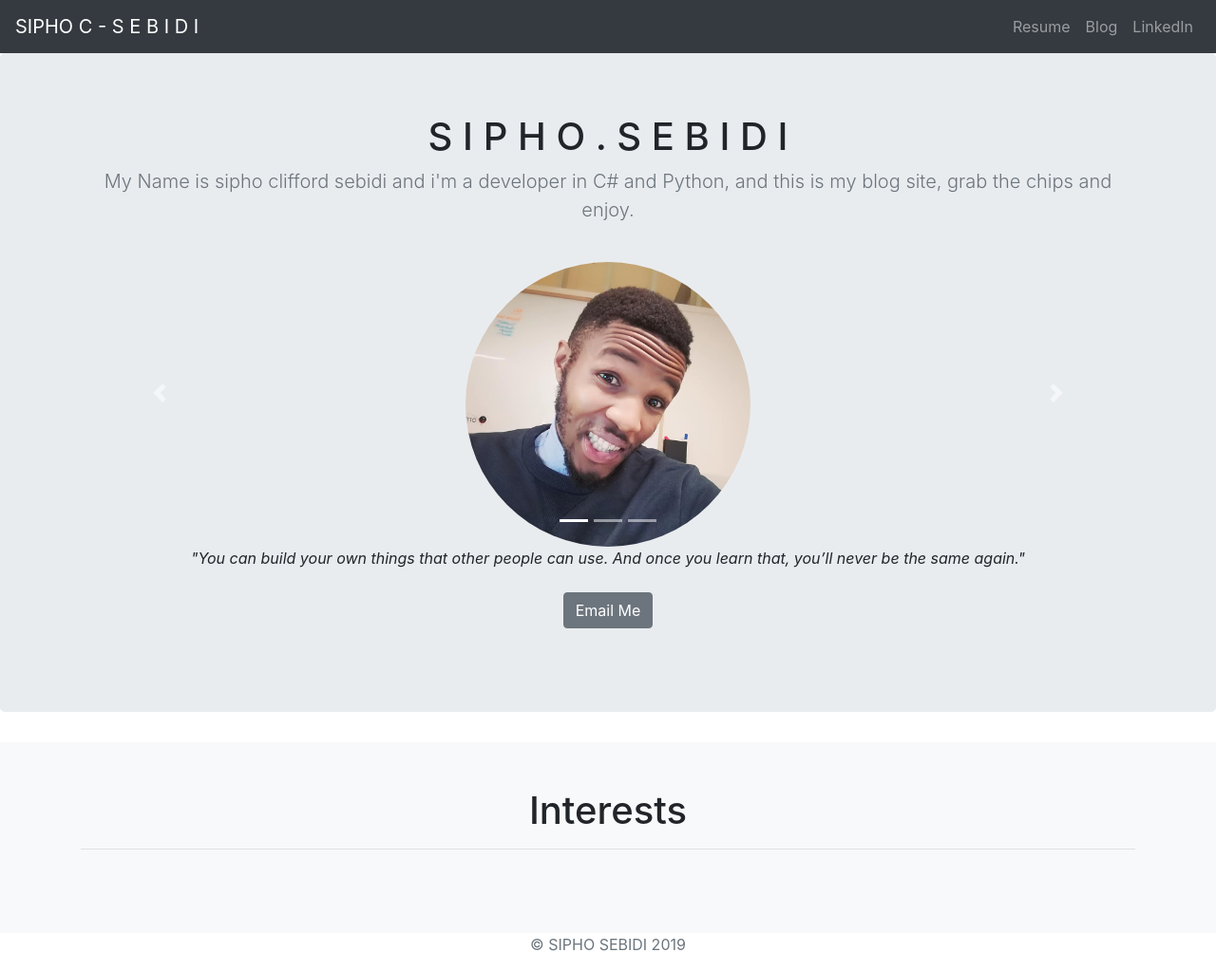
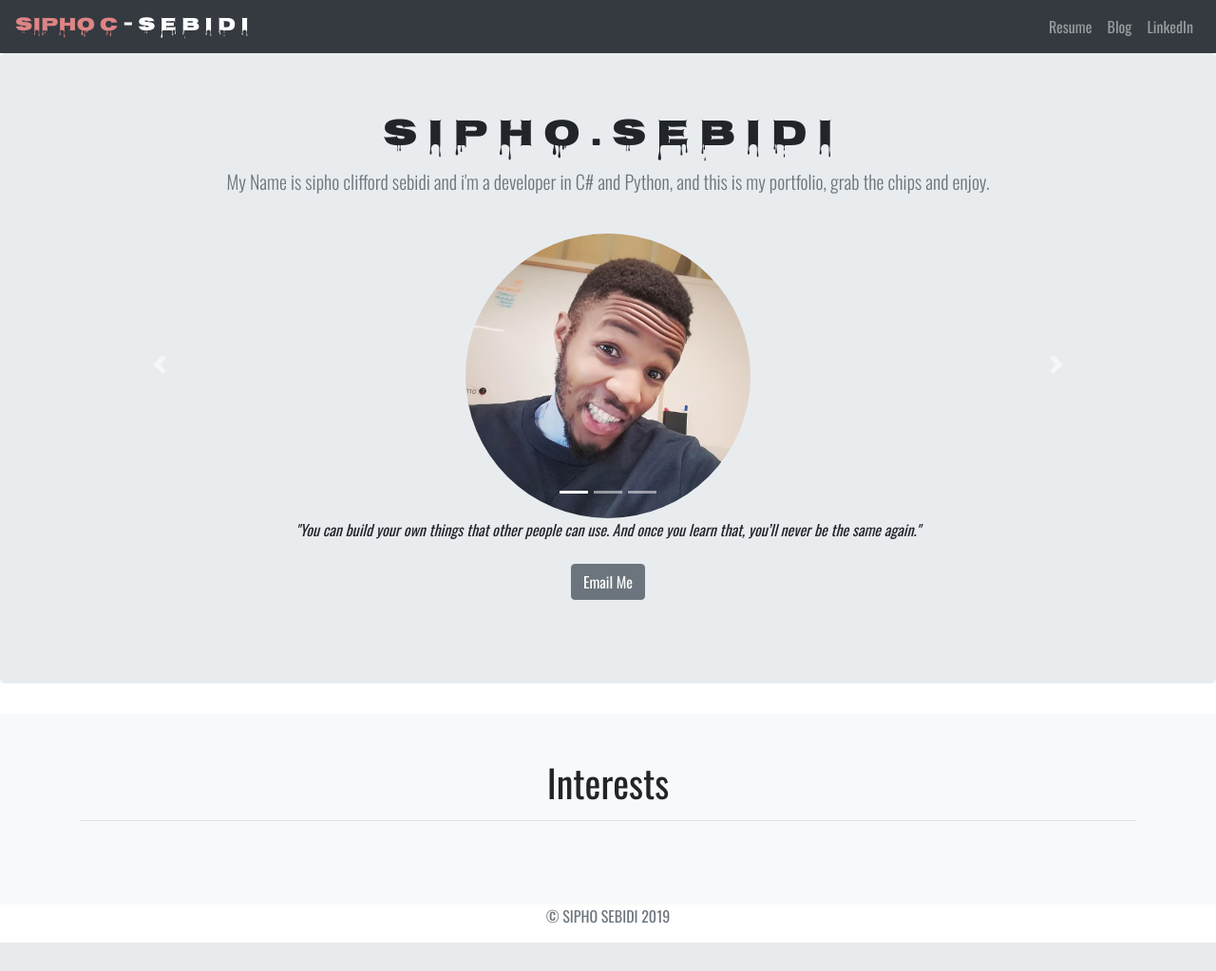
Before and after one commit to scsebidi/myportfolio, a Django app: page / in a window 1280 px wide. Shown: the whole page at 95% size. After the commit the page ends 993 px from the top, so only its background shows below. Run offline with Django 3.2, Linux system fonts and the light colour scheme; data that the repository does not hold is empty; some libraries are stand-ins or nearby versions.

Commit message:
changed font

```diff
--- a/jobs/templates/jobs/home.html
+++ b/jobs/templates/jobs/home.html
@@ -13,7 +13,8 @@
 
     <!-- Bootstrap core CSS -->
 <link rel="stylesheet" href="https://stackpath.bootstrapcdn.com/bootstrap/4.2.1/css/bootstrap.min.css" integrity="sha384-GJzZqFGwb1QTTN6wy59ffF1BuGJpLSa9DkKMp0DgiMDm4iYMj70gZWKYbI706tWS" crossorigin="anonymous">
-
+<link href='http://fonts.googleapis.com/css?family=Oswald:400,300,700' rel='stylesheet' type='text/css'>
+<link href="https://fonts.googleapis.com/css?family=Nosifer" rel="stylesheet">
 
     <style>
       .bd-placeholder-img {
@@ -26,6 +27,16 @@
           font-size: 3.5rem;
         }
       }
+      body {
+        font-family: 'Oswald', sans-serif !important;
+      }
+      .navbar-brand{
+        font-family: 'Nosifer', cursive;
+      }
+      .jumbotron-heading{
+        font-family: 'Nosifer', cursive;
+      }
+
     </style>
     <!-- Custom styles for this template -->
     <link href="album.css" rel="stylesheet">
@@ -33,7 +44,7 @@
   <body>
     <header>
   <nav class="navbar navbar-expand-lg navbar-dark bg-dark">
-    <a class="navbar-brand" href="{% url 'home' %}">SIPHO C - S E B I D I</a>
+    <a class="navbar-brand" href="{% url 'home' %}"><span style="color:#de8484">SIPHO C</span> - S E B I D I</a>
     <button class="navbar-toggler" type="button" data-toggle="collapse" data-target="#navbarNavAltMarkup" aria-controls="navbarNavAltMarkup" aria-expanded="false" aria-label="Toggle navigation">
         <span class="navbar-toggler-icon"></span>
     </button>
@@ -52,7 +63,7 @@
   <section class="jumbotron text-center">
     <div class="container">
       <h1 class="jumbotron-heading">S I P H O . S E B I D I</h1>
-      <p class="lead text-muted">My Name is sipho clifford sebidi and i'm a developer in C# and Python, and this is my blog site, grab the chips and enjoy.</p>
+      <p class="lead text-muted">My Name is sipho clifford sebidi and i'm a developer in C# and Python, and this is my portfolio, grab the chips and enjoy.</p>
 
       <div id="carouselExampleIndicators" class="carousel slide" data-ride="carousel">
         <ol class="carousel-indicators">
```
Also changed, not shown: blog/templates/blog/allblogs.html (+17 -3 lines), blog/templates/blog/detail.html (+18 -4 lines).
